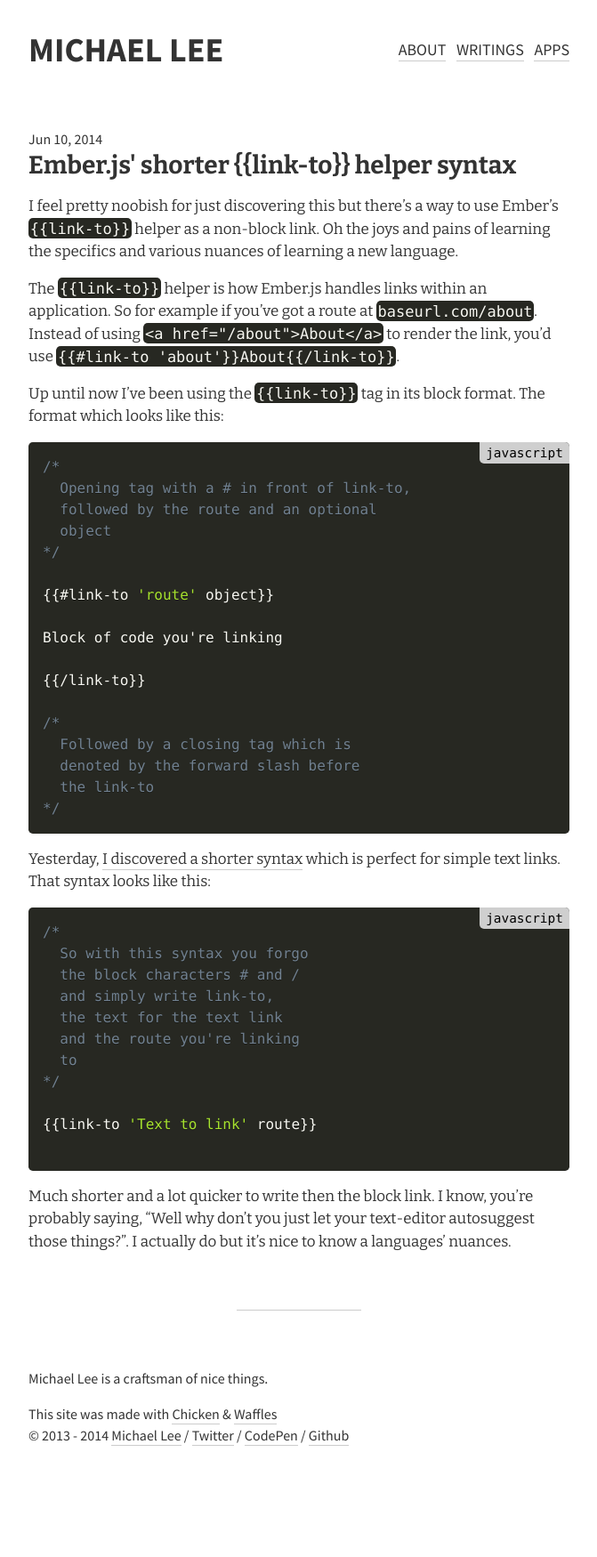
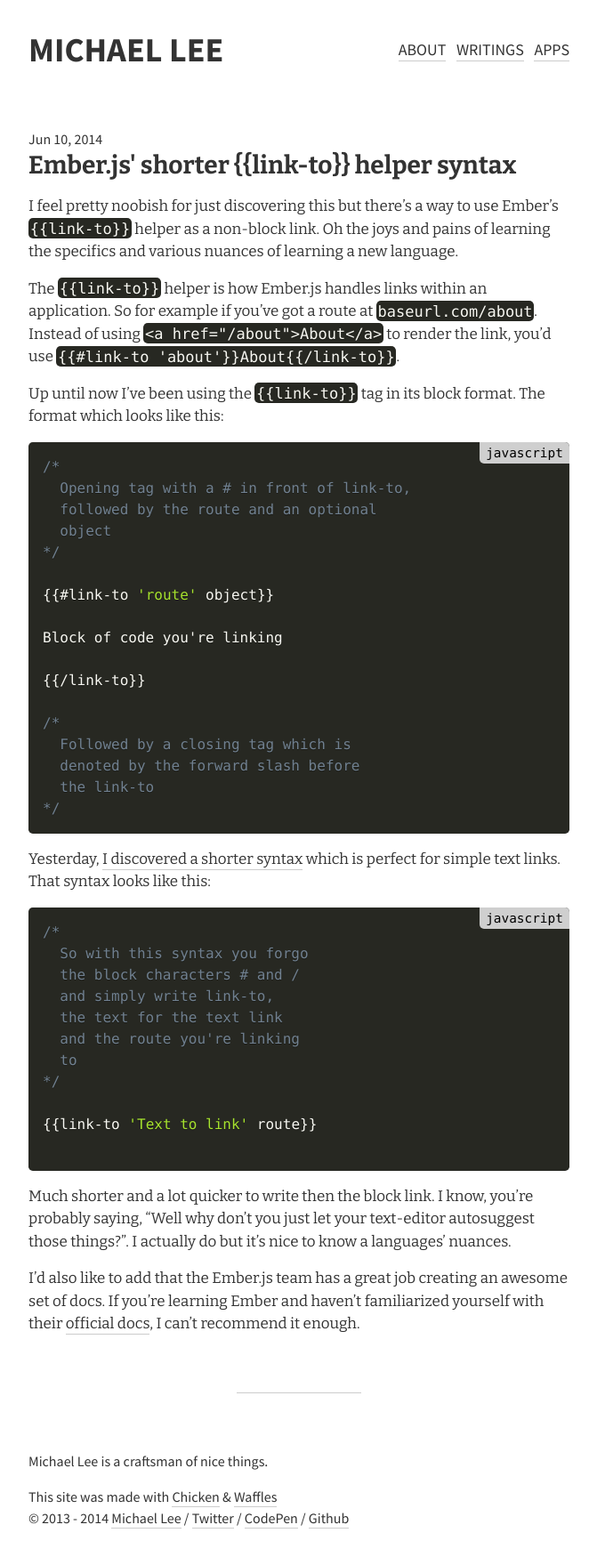
Before and after one commit to michaellee/old-michaelsoolee.com, a Jekyll site: the page built from _posts/2014-06-10-emberjs-shorter-link-to.md, in a window 1280 px wide. Shown: the whole page at 89% size, without its empty margins (304-975 px from the left). Built offline with Jekyll 4.4.1, drawn with Linux system fonts in a browser that asks for light colours; Markdown is read by kramdown in place of the engine named in the settings; before the commit the page ends 1657 px from its top, so only the background shows below that.

Commit message:
Update 2014-06-10-emberjs-shorter-link-to.md

````diff
--- a/_posts/2014-06-10-emberjs-shorter-link-to.md
+++ b/_posts/2014-06-10-emberjs-shorter-link-to.md
@@ -47,3 +47,5 @@
 ```
 
 Much shorter and a lot quicker to write then the block link. I know, you're probably saying, "Well why don't you just let your text-editor autosuggest those things?". I actually do but it's nice to know a languages' nuances.
+
+I'd also like to add that the Ember.js team has a great job creating an awesome set of docs. If you're learning Ember and haven't familiarized yourself with their <a href="http://emberjs.com/guides/getting-ember/" target="_blank">official docs</a>, I can't recommend it enough.
````
